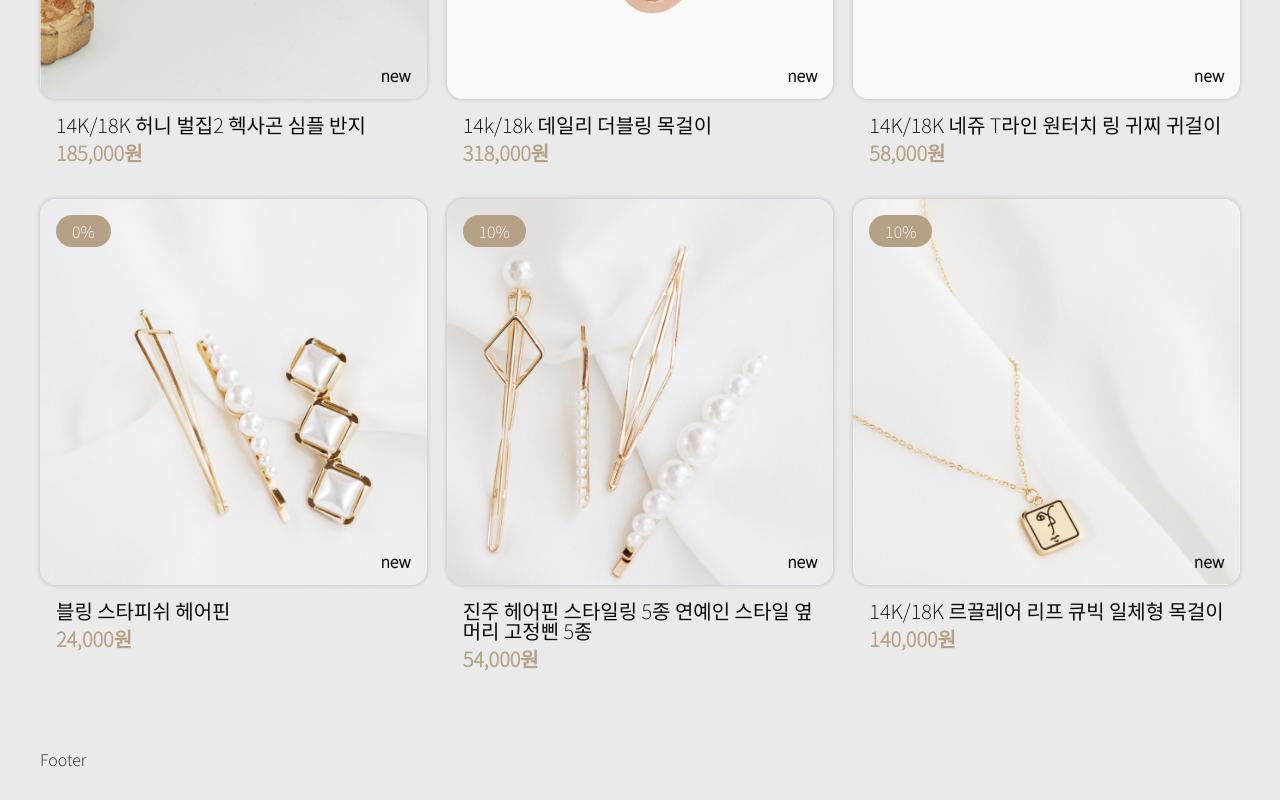
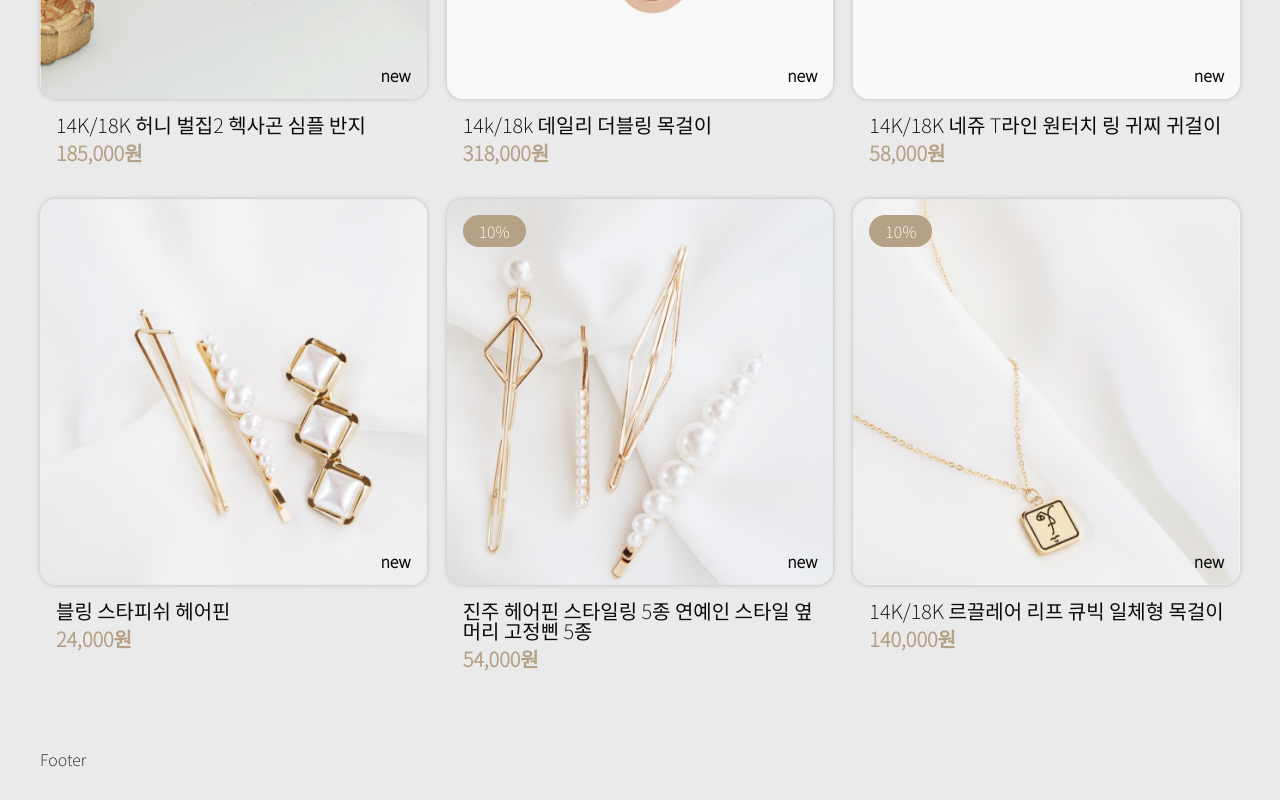
Before and after one commit to nue-os/react-shop, a React (Vite) app: page / in a window 1280 px wide. Shown: the part 1053-1853 px from the top of the page. Built offline with nearby package versions, Linux system fonts and the light colour scheme; data requests are answered from the project's data file.

Commit message:
[feat] 금액을 한국 통화로 포맷팅

```diff
--- a/src/components/ProductCard.jsx
+++ b/src/components/ProductCard.jsx
@@ -1,6 +1,7 @@
 import React from 'react'
 import { Link } from 'react-router-dom'
 import css from './ProductCard.module.css'
+import { formmatCurrency } from '../utils/feature'
 
 const ProductCard = ({ item }) => {
   return (
@@ -8,11 +9,11 @@ const ProductCard = ({ item }) => {
       <div className={css.imgWrap}>
         <img src={`/public/img/${item.img}`} alt={item.title} />
         <span className={css.cate}>{item.category}</span>
-        <span className={css.discount}>{item.discount}%</span>
+        {item.discount > 0 && <span className={css.discount}>{item.discount}%</span>}
       </div>
       <div className={css.textWrap}>
         <strong className={css.title}>{item.title}</strong>
-        <span className={css.price}>{item.price.toLocaleString()}원</span>
+        <span className={css.price}>{formmatCurrency(item.price)}</span>
       </div>
       <Link to={`/detail/${item.id}`} className={css.btnGoDetail}></Link>
     </div>
--- /dev/null
+++ b/src/utils/feature.js
@@ -0,0 +1 @@
+export const formmatCurrency = number => number.toLocaleString() + '원'
```
